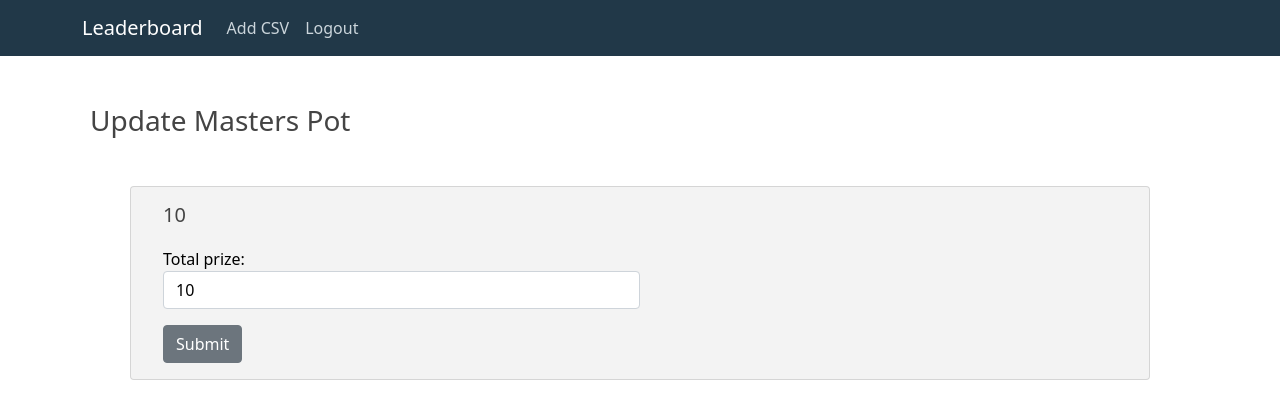
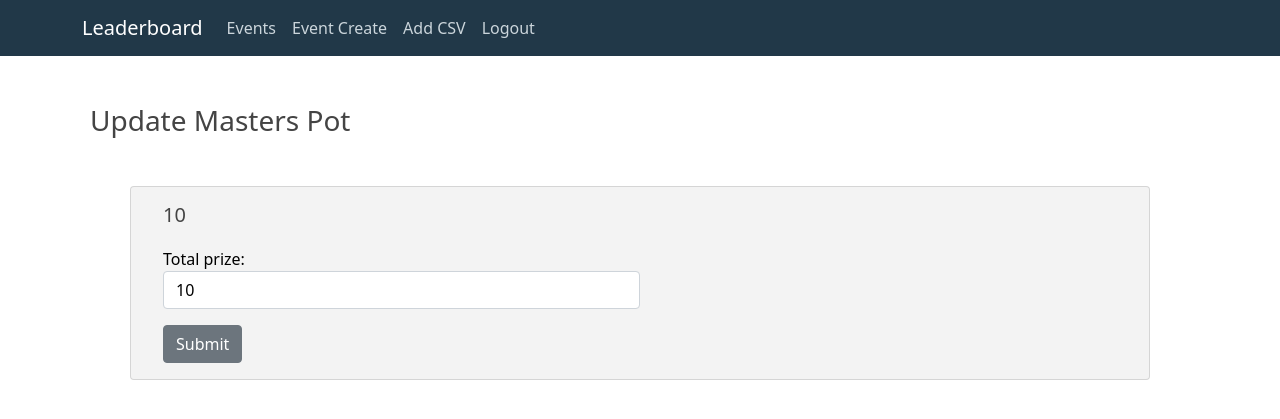
Before and after one commit to Sicret89/Poker-leaderboard, a Django app: page /prize/1/ in a window 1280 px wide. Shown: the top 419 px of the page. Run offline with Django 3.2, Linux system fonts and the light colour scheme; a user stored in the database is signed in; tables that the repository leaves empty hold one stand-in row (values such as "Sample post"); some libraries are stand-ins or nearby versions.

Commit message:
Add Events just for superuser for now

```diff
--- a/core/static/core/main.css
+++ b/core/static/core/main.css
@@ -13,7 +13,7 @@ body {
   }
 
   .bg-steel {
-    background-color: #5f788a;
+    background-color: #213848;
   }
 
   .site-header .navbar-nav .nav-link {
--- a/core/templates/core/base.html
+++ b/core/templates/core/base.html
@@ -37,10 +37,9 @@
                 <div class="collapse navbar-collapse" id="navbarToggle">
                   <div class="navbar-nav mr-auto">
                         <a class="navbar-brand mr-4" href="{% url 'leaderboard_list' %}">Leaderboard</a>
-              </div>
-              <!-- Navbar Right Side -->
-              <div class="navbar-nav">
                     {% if user.is_authenticated %}
+                        <a class="nav-item nav-link" href="{% url 'events' %}">Events</a>
+                        <a class="nav-item nav-link" href="{% url 'event_create' %}">Event Create</a>
                         <a class="nav-item nav-link" href="{% url 'upload-view' %}">Add CSV</a>
                         <a class="nav-item nav-link" href="{% url 'logout' %}">Logout</a>
                     {% endif %}
--- a/leaderboard/forms.py
+++ b/leaderboard/forms.py
@@ -1,6 +1,6 @@
 from django import forms
 from django.forms.widgets import HiddenInput
-from .models import Player, Prize
+from .models import Player, Prize, Event
 
 
 class PlayerUpdateForm(forms.ModelForm):
@@ -46,3 +46,30 @@ class PrizeUpdateForm(forms.ModelForm):
         super().__init__(*args, **kwargs)
         self.fields['total_prize'].widget.attrs.update(
             {'class': 'form-control', 'style': ' background-color: #FFFFFF; color: #000000;'})
+
+
+class EventUpdateForm(forms.ModelForm):
+
+    event_date = forms.DateField(widget=forms.TextInput(attrs={"type": "date"}), required=True)
+
+    class Meta:
+        model = Event
+        fields = '__all__'
+
+
+    # def __init__(self, *args, **kwargs):
+    #     super().__init__(*args, **kwargs)
+    #     self.fields['name'].widget.attrs.update(
+    #         {'class': 'form-control', 'style': ' background-color: #FFFFFF; color: #000000;'})
+    #     self.fields['event_date'].widget.attrs.update(
+    #         {'class': 'datepicker', 'style': ' background-color: #FFFFFF; color: #000000;'})
+    #     self.fields['notes'].widget.attrs.update(
+    #         {'class': 'form-control', 'style': ' background-color: #FFFFFF; color: #000000;'})
+
+class EventCreateForm(forms.ModelForm):
+
+    event_date = forms.DateField(widget=forms.TextInput(attrs={"type": "date"}), required=True)
+
+    class Meta:
+        model = Event
+        fields = '__all__'
--- a/leaderboard/models.py
+++ b/leaderboard/models.py
@@ -1,5 +1,7 @@
 # -*- coding: utf-8 -*-
 from __future__ import unicode_literals
+
+from datetime import datetime
 
 from django.contrib.auth.models import User
 
@@ -18,6 +20,13 @@ class Prize(models.Model):
     def __str__(self):
         return str(self.total_prize)
 
+class Event(models.Model):
+    name = models.CharField(max_length=256)
+    event_date = models.DateField(help_text=u'Day of the event')
+    notes = models.TextField(help_text=u'Textual Notes', blank=True, null=True)
+
+    def __str__(self):
+        return str(self.name)
 
 class Player(models.Model):
     name = models.CharField(max_length=256)
--- a/leaderboard/templates/leaderboard/add_player.html
+++ b/leaderboard/templates/leaderboard/event.html
@@ -3,8 +3,8 @@
 {% load crispy_forms_tags %}
 
 {% block content %}
-<title>Add player</title>
-<h1> Add player into Tournament </h1>
+<title>Add Event</title>
+<h1> Add event </h1>
 
 
 <div class="forms">
--- a/leaderboard/urls.py
+++ b/leaderboard/urls.py
@@ -1,7 +1,7 @@
 from django.urls import path
 
 from . import views
-from .views import Index, DashboardView, PrizeUpdateView, Season
+from .views import Index, DashboardView, PrizeUpdateView, Season, EventView, EventUpdateView, EventCreateView
 
 urlpatterns = [
     path("", Index.as_view(), name="leaderboard_list"),
@@ -19,4 +19,7 @@ urlpatterns = [
     path("E10/", Season.as_view(), name="episode10"),
     path("E11/", Season.as_view(), name="episode11"),
     path("E12/", Season.as_view(), name="episode12"),
+    path('events/', EventView.as_view(), name='events'),
+    path('events/create/', EventCreateView.as_view(), name='event_create'),
+    path('events/<int:pk>/', EventUpdateView.as_view(), name='event'),
 ]
--- a/leaderboard/views.py
+++ b/leaderboard/views.py
@@ -1,7 +1,9 @@
+import datetime
+
 from django.contrib.messages.views import SuccessMessageMixin
 
-from leaderboard.forms import PlayerUpdateForm, PrizeUpdateForm
-from leaderboard.models import Player, Prize
+from leaderboard.forms import PlayerUpdateForm, PrizeUpdateForm, EventUpdateForm, EventCreateForm
+from leaderboard.models import Player, Prize, Event
 from django.views import generic
 from django.urls import reverse_lazy
 
@@ -54,3 +56,47 @@ class PrizeUpdateView(SuccessMessageMixin, generic.UpdateView):
     template_name = 'leaderboard/total_prize.html'
     success_url = reverse_lazy('leaderboard_list')
     success_message = "Pot was edited successfully."
+
+
+class EventView(generic.ListView):
+    model = Event
+    template_name = 'leaderboard/event_calendar.html'
+
+    def get_queryset(self):
+        now = datetime.date.today()
+        self.queryset = Event.objects.filter(event_date__gte=now).order_by('event_date')
+        return self.queryset
+
+    def get_context_data(self, **kwargs):
+        context = super(EventView, self).get_context_data(**kwargs)
+        context['prize_list'] = Prize.objects.all()
+        return context
+
+
+class EventUpdateView(SuccessMessageMixin, generic.UpdateView):
+    model = Event
+    form_class = EventUpdateForm
+    template_name = 'leaderboard/event.html'
+    success_url = reverse_lazy('events')
+    success_message = "%(name)s was edited successfully."
+
+    def get_queryset(self):
+        return Event.objects.all()
+
+    def get_context_data(self, **kwargs):
+        context = super(EventUpdateView, self).get_context_data(**kwargs)
+        context['prize_list'] = Prize.objects.all()
+        return context
+
+
+class EventCreateView(SuccessMessageMixin, generic.CreateView):
+    model = Event
+    form_class = EventCreateForm
+    template_name = 'leaderboard/event_add.html'
+    success_url = reverse_lazy('events')
+    success_message = "Your event has been Created!"
+
+    def get_context_data(self, **kwargs):
+        context = super(EventCreateView, self).get_context_data(**kwargs)
+        context['prize_list'] = Prize.objects.all()
+        return context
```
Also changed, not shown: leaderboard/admin.py (+9 -1 lines), leaderboard/templates/leaderboard/event_add.html (added, +23 -0 lines), leaderboard/templates/leaderboard/event_calendar.html (added, +27 -0 lines), leaderboard/migrations/0004_event.py (added). Lines whose indentation alone changed are shown as unchanged.
